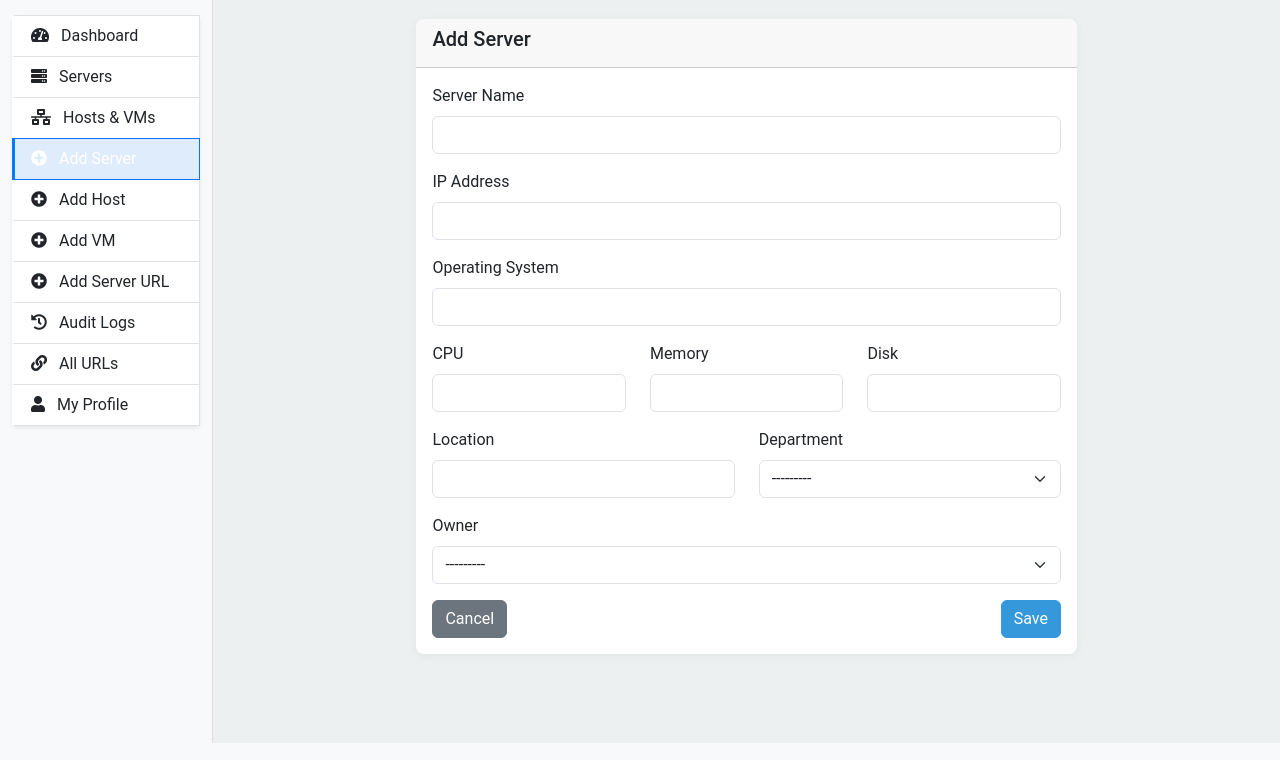
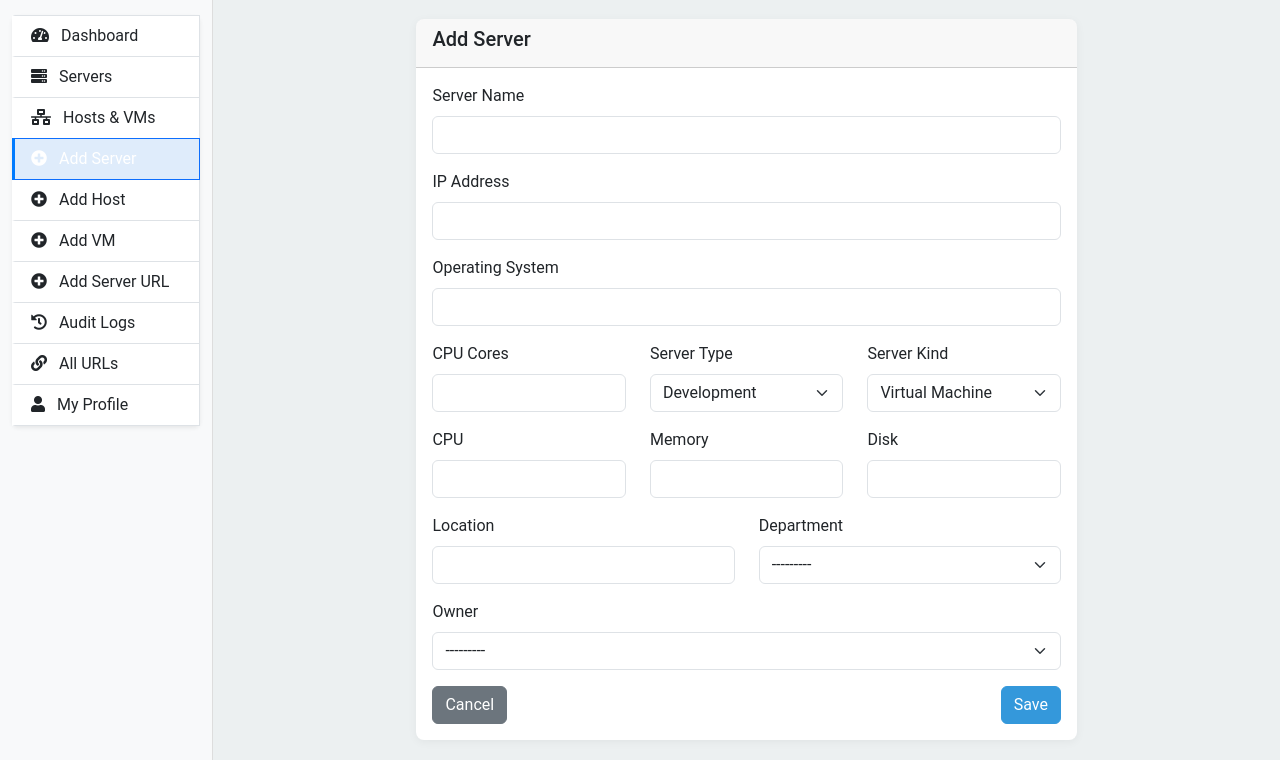
Before and after one commit to jksonar/server_mgmt, a Django app: page /servers/add/ in a window 1280 px wide. Shown: the part 57-817 px from the top of the page. Run offline with Django 5.2, Linux system fonts and the light colour scheme; the visitor is signed in with stand-in values (Sample User, id 1); data comes from the database, SQL or seed files in the repository; parts of the project's set-up code (start-up, migrations or seed data) failed here and were passed over; some libraries are stand-ins or nearby versions.

Commit message:
update add server fields with no. core and server type

```diff
--- a/core/forms.py
+++ b/core/forms.py
@@ -4,7 +4,7 @@ from .models import Server, ServerUpdate, Service, HyperLink, Host, VirtualMachi
 class ServerForm(forms.ModelForm):
     class Meta:
         model = Server
-        fields = ['name', 'ip_address', 'os', 'cpu', 'memory', 'disk', 'location', 'department']
+        fields = ['name', 'ip_address', 'os', 'cpu_cores', 'server_type', 'server_kind', 'cpu', 'memory', 'disk', 'location', 'department']
 
 class ServerUpdateForm(forms.ModelForm):
     class Meta:
--- a/core/models.py
+++ b/core/models.py
@@ -5,9 +5,22 @@ from datetime import datetime, timedelta
 from auditlog.registry import auditlog
 
 class Server(models.Model):
+    SERVER_TYPE_CHOICES = [
+        ('production', 'Production'),
+        ('dev', 'Development'),
+        ('local', 'Local'),
+    ]
+    SERVER_KIND_CHOICES = [
+        ('vm', 'Virtual Machine'),
+        ('bare-metal', 'Bare Metal'),
+    ]
+
     name = models.CharField(max_length=100)
     ip_address = models.GenericIPAddressField()
     os = models.CharField(max_length=100)
+    cpu_cores = models.PositiveIntegerField(blank=True, null=True)
+    server_type = models.CharField(max_length=20, choices=SERVER_TYPE_CHOICES, default='dev')
+    server_kind = models.CharField(max_length=20, choices=SERVER_KIND_CHOICES, default='vm')
     cpu = models.CharField(max_length=100, blank=True)
     memory = models.CharField(max_length=50, blank=True)
     disk = models.CharField(max_length=100, blank=True)
--- a/core/views.py
+++ b/core/views.py
@@ -77,7 +77,7 @@ class ServerDetailView(ServerAccessMixin, DetailView):
 # ➕ Add Server (Admin and Managers)
 class ServerCreateView(RoleBasedAccessMixin, CreateView):
     model = Server
-    fields = ['name', 'ip_address', 'os', 'cpu', 'memory', 'disk', 'location', 'department', 'owner']
+    fields = ['name', 'ip_address', 'os', 'cpu_cores', 'server_type', 'server_kind', 'cpu', 'memory', 'disk', 'location', 'department', 'owner']
     template_name = "servers/server_form.html"
     success_url = reverse_lazy('core:server-list')
     allowed_roles = ['admin', 'manager']  # Only Admin and Manager can create servers
@@ -102,7 +102,7 @@ class ServerCreateView(RoleBasedAccessMixin, CreateView):
 # ✏️ Update Server (Admin and Managers)
 class ServerUpdateView(RoleBasedAccessMixin, UpdateView):
     model = Server
-    fields = ['name', 'ip_address', 'os', 'cpu', 'memory', 'disk', 'location', 'department', 'owner']
+    fields = ['name', 'ip_address', 'os', 'cpu_cores', 'server_type', 'server_kind', 'cpu', 'memory', 'disk', 'location', 'department', 'owner']
     template_name = "servers/server_form.html"
     success_url = reverse_lazy('core:server-list')
     allowed_roles = ['admin', 'manager']  # Only Admin and Manager can update servers
--- a/templates/servers/server_form.html
+++ b/templates/servers/server_form.html
@@ -30,6 +30,32 @@
                             <label for="id_os" class="form-label">Operating System</label>
                             {{ form.os.errors }}
                             <input type="text" name="os" id="id_os" class="form-control {% if form.os.errors %}is-invalid{% endif %}" value="{{ form.os.value|default:'' }}" required>
+                        </div>
+
+                        <div class="row">
+                            <div class="col-md-4 mb-3">
+                                <label for="id_cpu_cores" class="form-label">CPU Cores</label>
+                                {{ form.cpu_cores.errors }}
+                                <input type="number" name="cpu_cores" id="id_cpu_cores" class="form-control {% if form.cpu_cores.errors %}is-invalid{% endif %}" value="{{ form.cpu_cores.value|default:'' }}">
+                            </div>
+                            <div class="col-md-4 mb-3">
+                                <label for="id_server_type" class="form-label">Server Type</label>
+                                {{ form.server_type.errors }}
+                                <select name="server_type" id="id_server_type" class="form-select {% if form.server_type.errors %}is-invalid{% endif %}">
+                                    {% for value, display in form.server_type.field.choices %}
+                                        <option value="{{ value }}" {% if form.server_type.value == value %}selected{% endif %}>{{ display }}</option>
+                                    {% endfor %}
+                                </select>
+                            </div>
+                            <div class="col-md-4 mb-3">
+                                <label for="id_server_kind" class="form-label">Server Kind</label>
+                                {{ form.server_kind.errors }}
+                                <select name="server_kind" id="id_server_kind" class="form-select {% if form.server_kind.errors %}is-invalid{% endif %}">
+                                    {% for value, display in form.server_kind.field.choices %}
+                                        <option value="{{ value }}" {% if form.server_kind.value == value %}selected{% endif %}>{{ display }}</option>
+                                    {% endfor %}
+                                </select>
+                            </div>
                         </div>
 
                         <div class="row">
```
Also changed, not shown: accounts/migrations/0001_initial.py, core/migrations/0001_initial.py, core/migrations/0002_alter_hyperlink_servers_delete_auditlog.py (deleted), core/migrations/0003_auditlog.py (deleted).
